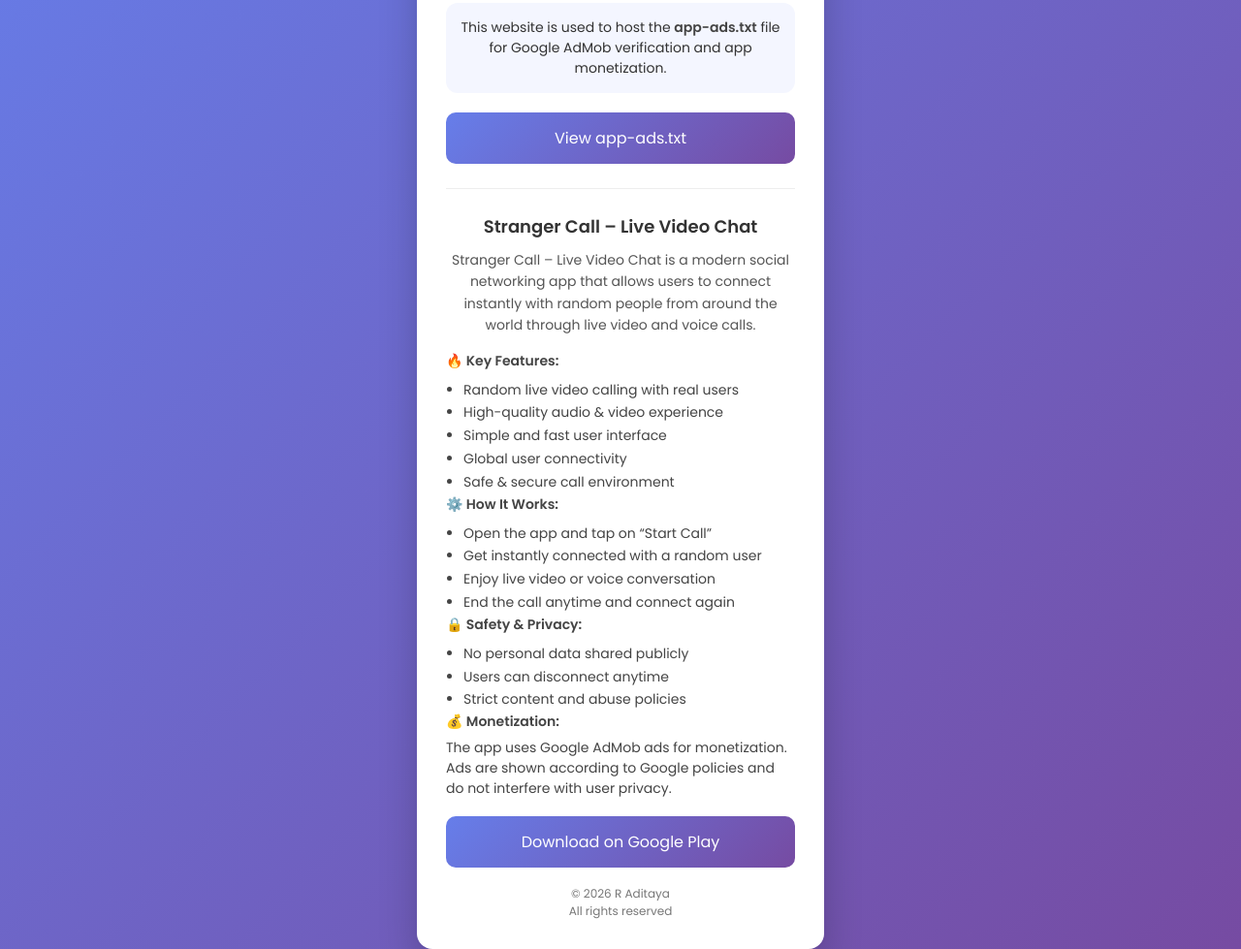
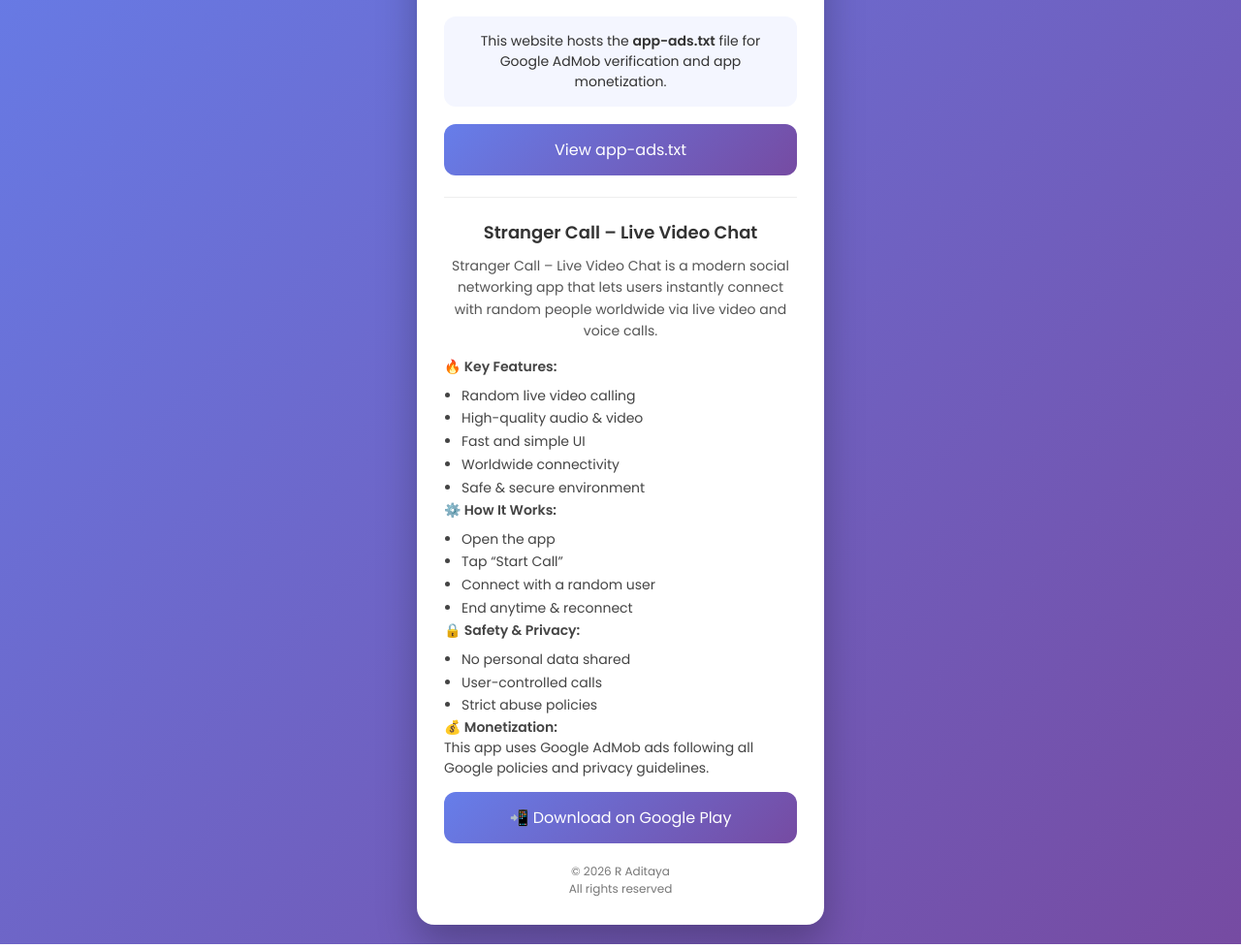
Before and after one commit to aditaya720/aditaya720.github.io, a plain HTML site: page index.html in a window 1280 px wide. Shown: the part 214-1193 px from the top of the page at 97% size. Drawn offline with Linux system fonts and the light colour scheme.

Commit message:
Update index.html

```diff
--- a/index.html
+++ b/index.html
@@ -5,161 +5,187 @@
 <title>R Aditaya | Official Site</title>
 <meta name="viewport" content="width=device-width, initial-scale=1.0">
 
-    <!-- Google Font -->
 <link href="https://fonts.googleapis.com/css2?family=Poppins:wght@300;400;600&display=swap" rel="stylesheet">
 
 <style>
-        * {
-            margin: 0;
-            padding: 0;
-            box-sizing: border-box;
-            font-family: 'Poppins', sans-serif;
+*{
+margin:0;
+padding:0;
+box-sizing:border-box;
+font-family:'Poppins',sans-serif;
 }
 
-        body {
-            background: linear-gradient(135deg, #667eea, #764ba2);
-            color: #fff;
-            min-height: 100vh;
-            display: flex;
-            justify-content: center;
-            align-items: center;
+body{
+background:linear-gradient(135deg,#667eea,#764ba2);
+min-height:100vh;
+display:flex;
+justify-content:center;
+align-items:center;
+padding:20px;
 }
 
-        .card {
-            background: #ffffff;
-            color: #333;
-            width: 90%;
-            max-width: 420px;
-            border-radius: 16px;
-            padding: 30px;
-            text-align: center;
-            box-shadow: 0 20px 40px rgba(0,0,0,0.2);
+.card{
+background:#fff;
+color:#333;
+width:100%;
+max-width:420px;
+border-radius:18px;
+padding:28px;
+text-align:center;
+box-shadow:0 20px 40px rgba(0,0,0,.25);
 }
 
-        .logo {
-            width: 90px;
-            height: 90px;
-            border-radius: 50%;
-            background: #667eea;
-            color: #fff;
-            display: flex;
-            align-items: center;
-            justify-content: center;
-            font-size: 36px;
-            font-weight: 600;
-            margin: 0 auto 15px;
+.logo{
+width:90px;
+height:90px;
+border-radius:50%;
+background:#667eea;
+color:#fff;
+display:flex;
+align-items:center;
+justify-content:center;
+font-size:36px;
+font-weight:600;
+margin:0 auto 15px;
 }
 
-        h1 {
-            font-size: 24px;
-            margin-bottom: 6px;
+h1{
+font-size:24px;
+margin-bottom:4px;
 }
 
-        p.subtitle {
-            font-size: 14px;
-            color: #666;
-            margin-bottom: 20px;
+.subtitle{
+font-size:14px;
+color:#777;
+margin-bottom:18px;
 }
 
-        .info {
-            background: #f4f6ff;
-            border-radius: 12px;
-            padding: 15px;
-            font-size: 14px;
-            margin-bottom: 20px;
+.info{
+background:#f4f6ff;
+border-radius:12px;
+padding:15px;
+font-size:14px;
+margin-bottom:18px;
 }
 
-        .info strong {
-            color: #444;
+.button{
+display:block;
+width:100%;
+text-decoration:none;
+background:linear-gradient(135deg,#667eea,#764ba2);
+color:#fff;
+padding:14px;
+border-radius:12px;
+font-weight:500;
+margin-top:14px;
+position:relative;
+z-index:10;
 }
 
-        a.button {
-            display: block;
-            text-decoration: none;
-            background: linear-gradient(135deg, #667eea, #764ba2);
-            color: #fff;
-            padding: 14px;
-            border-radius: 10px;
-            font-weight: 500;
-            margin-top: 12px;
+hr{
+margin:22px 0;
+border:none;
+border-top:1px solid #eee;
 }
 
-        footer {
-            margin-top: 18px;
-            font-size: 12px;
-            color: #777;
+h2{
+font-size:18px;
+margin-bottom:10px;
+}
+
+.desc{
+font-size:14px;
+color:#555;
+line-height:1.6;
+}
+
+.section{
+text-align:left;
+margin-top:15px;
+font-size:14px;
+color:#444;
+}
+
+.section ul{
+margin-top:8px;
+padding-left:18px;
+line-height:1.7;
+}
+
+footer{
+margin-top:20px;
+font-size:12px;
+color:#777;
 }
 </style>
 </head>
+
 <body>
 
 <div class="card">
+
 <div class="logo">RA</div>
 
 <h1>R Aditaya</h1>
 <p class="subtitle">Android App Developer</p>
 
 <div class="info">
-        This website is used to host the <strong>app-ads.txt</strong> file
-        for Google AdMob verification and app monetization.
+This website hosts the <strong>app-ads.txt</strong> file for Google AdMob verification and app monetization.
 </div>
 
-    <a class="button" href="app-ads.txt">View app-ads.txt</a>
+<a class="button" href="/app-ads.txt">View app-ads.txt</a>
 
-    <hr style="margin:25px 0;border:none;border-top:1px solid #eee;">
+<hr>
 
-<h2 style="font-size:18px;margin-bottom:10px;">
-Stranger Call – Live Video Chat
-</h2>
+<h2>Stranger Call – Live Video Chat</h2>
 
-<p style="font-size:14px;color:#555;line-height:1.6;">
-Stranger Call – Live Video Chat is a modern social networking app that allows users
-to connect instantly with random people from around the world through live video
-and voice calls.
+<p class="desc">
+Stranger Call – Live Video Chat is a modern social networking app that lets users instantly connect with random people worldwide via live video and voice calls.
 </p>
 
-<div style="text-align:left;margin-top:15px;font-size:14px;color:#444;">
+<div class="section">
 <strong>🔥 Key Features:</strong>
-<ul style="margin-top:8px;padding-left:18px;line-height:1.7;">
-<li>Random live video calling with real users</li>
-<li>High-quality audio & video experience</li>
-<li>Simple and fast user interface</li>
-<li>Global user connectivity</li>
-<li>Safe & secure call environment</li>
+<ul>
+<li>Random live video calling</li>
+<li>High-quality audio & video</li>
+<li>Fast and simple UI</li>
+<li>Worldwide connectivity</li>
+<li>Safe & secure environment</li>
 </ul>
 
 <strong>⚙️ How It Works:</strong>
-<ul style="margin-top:8px;padding-left:18px;line-height:1.7;">
-<li>Open the app and tap on “Start Call”</li>
-<li>Get instantly connected with a random user</li>
-<li>Enjoy live video or voice conversation</li>
-<li>End the call anytime and connect again</li>
+<ul>
+<li>Open the app</li>
+<li>Tap “Start Call”</li>
+<li>Connect with a random user</li>
+<li>End anytime & reconnect</li>
 </ul>
 
 <strong>🔒 Safety & Privacy:</strong>
-<ul style="margin-top:8px;padding-left:18px;line-height:1.7;">
-<li>No personal data shared publicly</li>
-<li>Users can disconnect anytime</li>
-<li>Strict content and abuse policies</li>
+<ul>
+<li>No personal data shared</li>
+<li>User-controlled calls</li>
+<li>Strict abuse policies</li>
 </ul>
 
 <strong>💰 Monetization:</strong>
-<p style="margin-top:6px;">
-The app uses Google AdMob ads for monetization. Ads are shown according to Google
-policies and do not interfere with user privacy.
+<p>
+This app uses Google AdMob ads following all Google policies and privacy guidelines.
 </p>
 </div>
 
-<a class="button" style="margin-top:18px;"
+<a class="button"
 href="https://play.google.com/store/apps/details?id=com.pyaarse.sonalicallme"
-   target="_blank">
-Download on Google Play
+target="_blank"
+rel="noopener noreferrer">
+📲 Download on Google Play
 </a>
 
 <footer>
-        © 2026 R Aditaya
-        <br>All rights reserved
+© 2026 R Aditaya<br>
+All rights reserved
 </footer>
+
 </div>
 
 </body>
```
Lines whose indentation alone changed are shown as unchanged.
